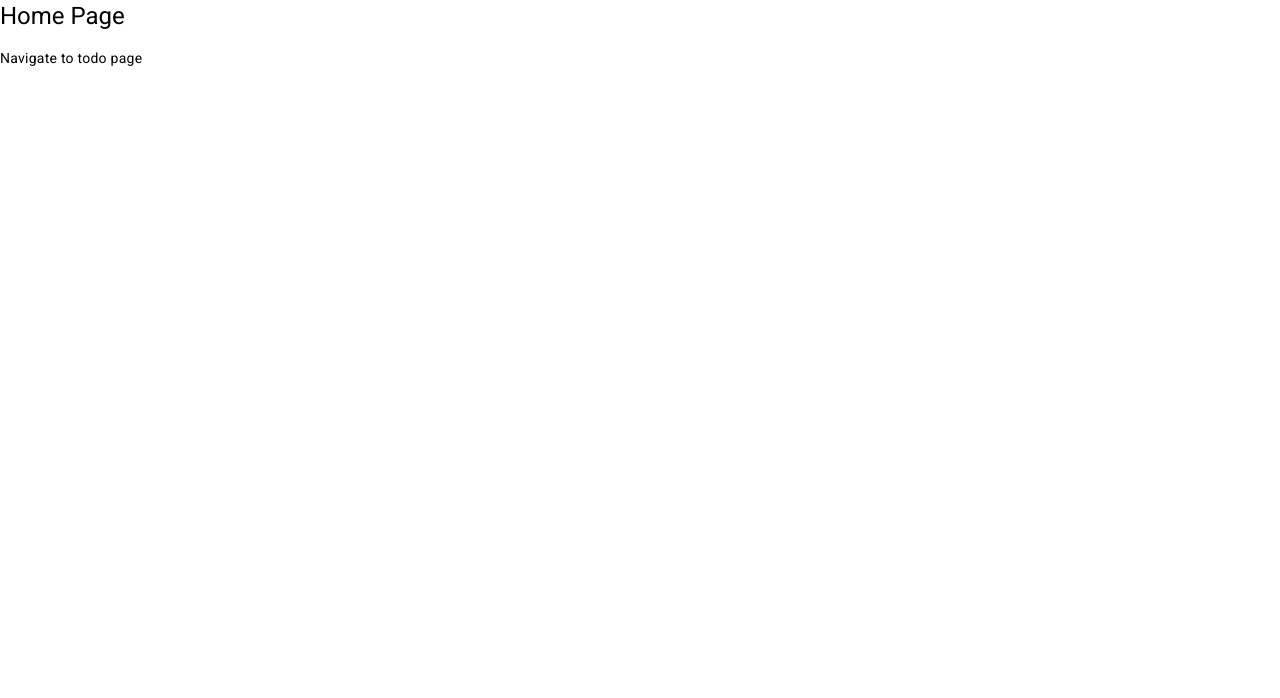
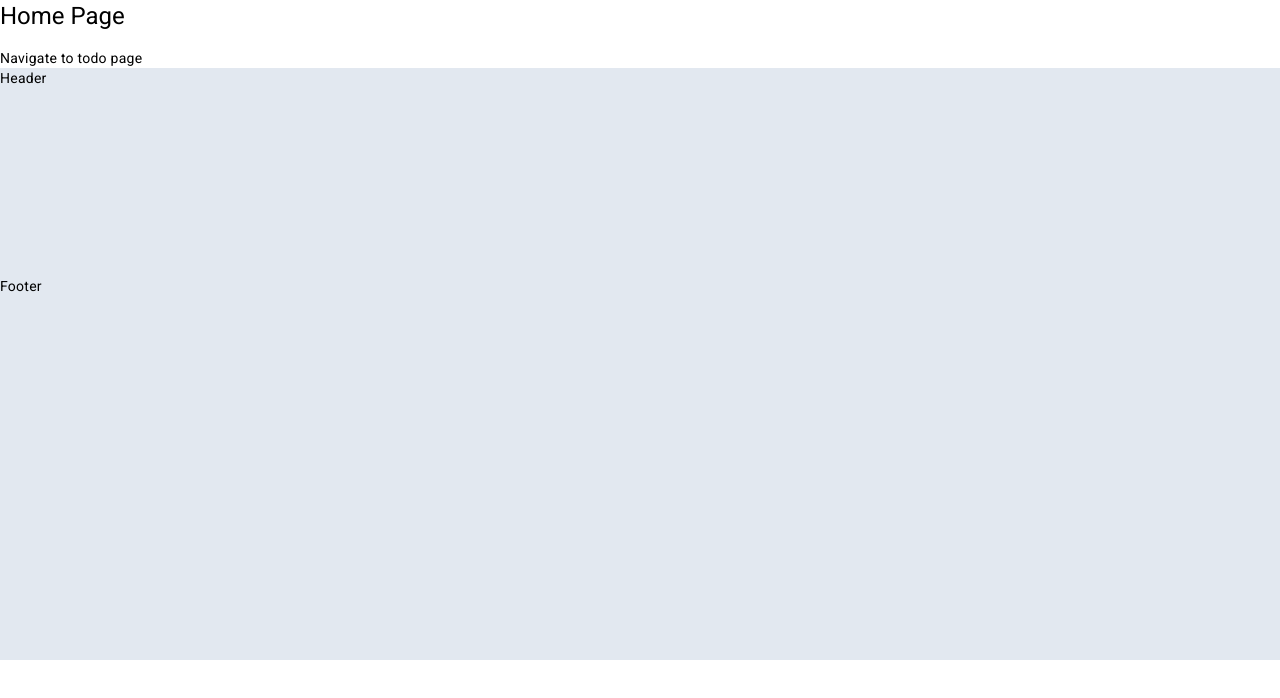
Before and after one commit to alisafariir/Angular-TodoApp, an Angular app: page / in a window 1280 px wide. Shown: the top 698 px of the page. Built offline with nearby package versions, Linux system fonts and the light colour scheme.

Commit message:
layout & router-outlet

```diff
--- a/src/app/app.routes.ts
+++ b/src/app/app.routes.ts
@@ -1,11 +1,14 @@
 import { Routes } from '@angular/router';
 import { HomeComponents } from './pages/home/home.component';
 import { TodoComponents } from './pages/todo/todo.component';
+import { MasterLayoutComponent } from './layout/master-layout/master-layout.component';
 
 export const routes: Routes = [
   {
     path: '',
-    component: HomeComponents,
+    component: MasterLayoutComponent,
+    loadChildren: () =>
+      import('./pages/home/home.routes').then((c) => c.routes),
   },
   {
     path: 'todo',
--- /dev/null
+++ b/src/app/layout/master-layout/master-layout.component.html
@@ -0,0 +1,3 @@
+<router-outlet></router-outlet>
+<header class="h-52 bg-slate-200">Header</header>
+<footer class="h-96 bg-slate-200">Footer</footer>
--- /dev/null
+++ b/src/app/layout/master-layout/master-layout.component.ts
@@ -0,0 +1,14 @@
+import { Component, OnInit } from '@angular/core';
+import { RouterOutlet } from '@angular/router';
+
+@Component({
+  selector: 'app-master-layout',
+  templateUrl: './master-layout.component.html',
+  standalone: true,
+  imports: [RouterOutlet],
+})
+export class MasterLayoutComponent implements OnInit {
+  constructor() {}
+
+  ngOnInit(): void {}
+}
```
Also changed, not shown: src/app/pages/home/home.routes.ts (added, +9 -0 lines).
